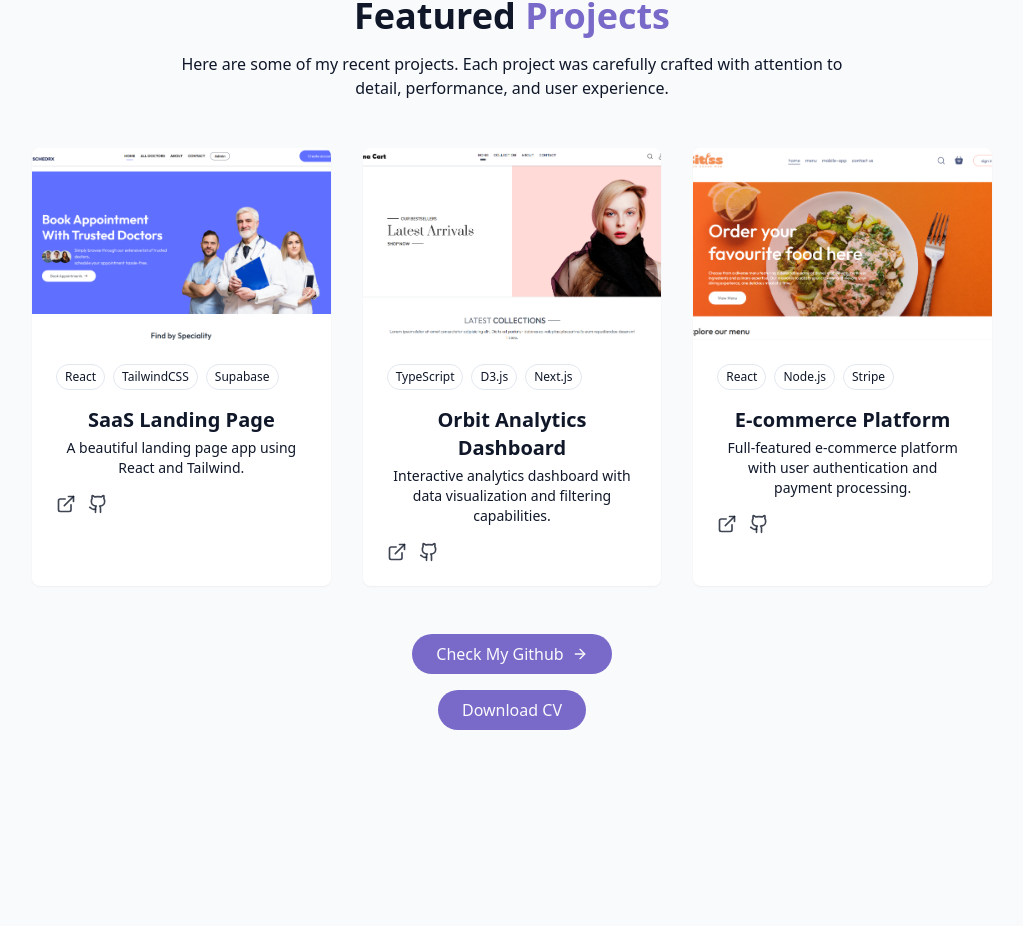
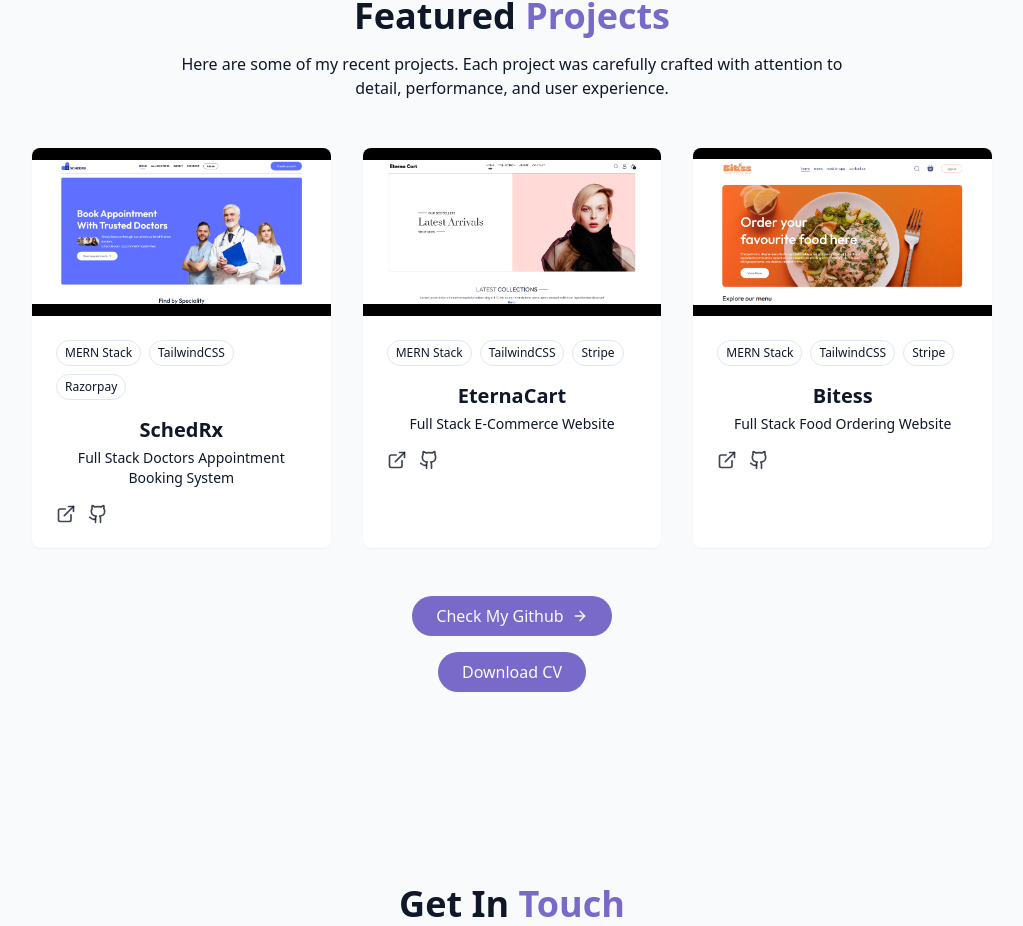
Before and after one commit to nikhilsutar81/Nikhil_Portfolio, a React (Vite) app: page / in a window 1280 px wide. Shown: the part 2710-3636 px from the top of the page, without its empty margins (128-1151 px from the left). Built offline with nearby package versions, Linux system fonts and the light colour scheme.

Commit message:
updated project section

```diff
--- a/src/components/ProjectsSection.jsx
+++ b/src/components/ProjectsSection.jsx
@@ -3,36 +3,51 @@ import { ArrowRight, ExternalLink, Github } from "lucide-react";
 const projects = [
   {
     id: 1,
-    title: "SaaS Landing Page",
-    description: "A beautiful landing page app using React and Tailwind.",
+    title: "SchedRx",
+    description: "Full Stack Doctors Appointment Booking System",
     image: "/projects/project1.png",
-    tags: ["React", "TailwindCSS", "Supabase"],
-    demoUrl: "#",
-  githubUrl: "https://github.com/nikhilsutar81",
+    tags: ["MERN Stack", "TailwindCSS", "Razorpay"],
+    demoUrl: "https://schedrx-client.vercel.app/",
+  githubUrl: "https://github.com/nikhilsutar81/SchedRx",
   },
   {
     id: 2,
-    title: "Orbit Analytics Dashboard",
+    title: "EternaCart",
     description:
-      "Interactive analytics dashboard with data visualization and filtering capabilities.",
+      "Full Stack E-Commerce Website",
     image: "/projects/project2.png",
-    tags: ["TypeScript", "D3.js", "Next.js"],
-    demoUrl: "#",
-  githubUrl: "https://github.com/nikhilsutar81",
+    tags: ["MERN Stack", "TailwindCSS", "Stripe"],
+    demoUrl: "https://eternacart-client.vercel.app/",
+  githubUrl: "https://github.com/nikhilsutar81/EternaCart",
   },
   {
     id: 3,
-    title: "E-commerce Platform",
+    title: "Bitess",
     description:
-      "Full-featured e-commerce platform with user authentication and payment processing.",
+      "Full Stack Food Ordering Website",
     image: "/projects/project3.png",
-    tags: ["React", "Node.js", "Stripe"],
-    demoUrl: "#",
-  githubUrl: "https://github.com/nikhilsutar81",
+    tags: ["MERN Stack", "TailwindCSS", "Stripe"],
+    demoUrl: "https://bitess-client.vercel.app/",
+  githubUrl: "https://github.com/nikhilsutar81/Bitess",
   },
 ];
 
+
+import { useState } from "react";
+
 export const ProjectsSection = () => {
+  const [modalOpen, setModalOpen] = useState(false);
+  const [modalImage, setModalImage] = useState(null);
+
+  const openModal = (imgSrc) => {
+    setModalImage(imgSrc);
+    setModalOpen(true);
+  };
+  const closeModal = () => {
+    setModalOpen(false);
+    setModalImage(null);
+  };
+
   return (
     <section id="projects" className="py-24 px-4 relative">
       <div className="container mx-auto max-w-5xl">
@@ -52,18 +67,18 @@ export const ProjectsSection = () => {
               key={key}
               className="group bg-card rounded-lg overflow-hidden shadow-xs card-hover"
             >
-              <div className="h-48 overflow-hidden">
+              <div className="w-full aspect-video overflow-hidden cursor-pointer" onClick={() => openModal(project.image)}>
                 <img
                   src={project.image}
                   alt={project.title}
-                  className="w-full h-full object-cover transition-transform duration-500 group-hover:scale-110"
+                  className="w-full h-full object-contain transition-transform duration-500 group-hover:scale-105 bg-black"
                 />
               </div>
 
               <div className="p-6">
                 <div className="flex flex-wrap gap-2 mb-4">
                   {project.tags.map((tag) => (
-                    <span className="px-2 py-1 text-xs font-medium border rounded-full bg-secondary text-secondary-foreground">
+                    <span className="px-2 py-1 text-xs font-medium border rounded-full bg-secondary text-secondary-foreground" key={tag}>
                       {tag}
                     </span>
                   ))}
@@ -96,6 +111,26 @@ export const ProjectsSection = () => {
           ))}
         </div>
 
+        {/* Modal for full image view */}
+        {modalOpen && (
+          <div className="fixed inset-0 z-50 flex items-center justify-center bg-black bg-opacity-80">
+            <div className="relative">
+              <img
+                src={modalImage}
+                alt="Full Project"
+                className="max-w-full max-h-[80vh] rounded-lg shadow-lg"
+              />
+              <button
+                onClick={closeModal}
+                className="absolute top-2 right-2 bg-white text-black rounded-full px-3 py-1 text-lg font-bold shadow hover:bg-gray-200"
+                aria-label="Close"
+              >
+                &times;
+              </button>
+            </div>
+          </div>
+        )}
+
         <div className="text-center mt-12 flex flex-col items-center gap-4">
           <a
             className="cosmic-button w-fit flex items-center mx-auto gap-2"
```
